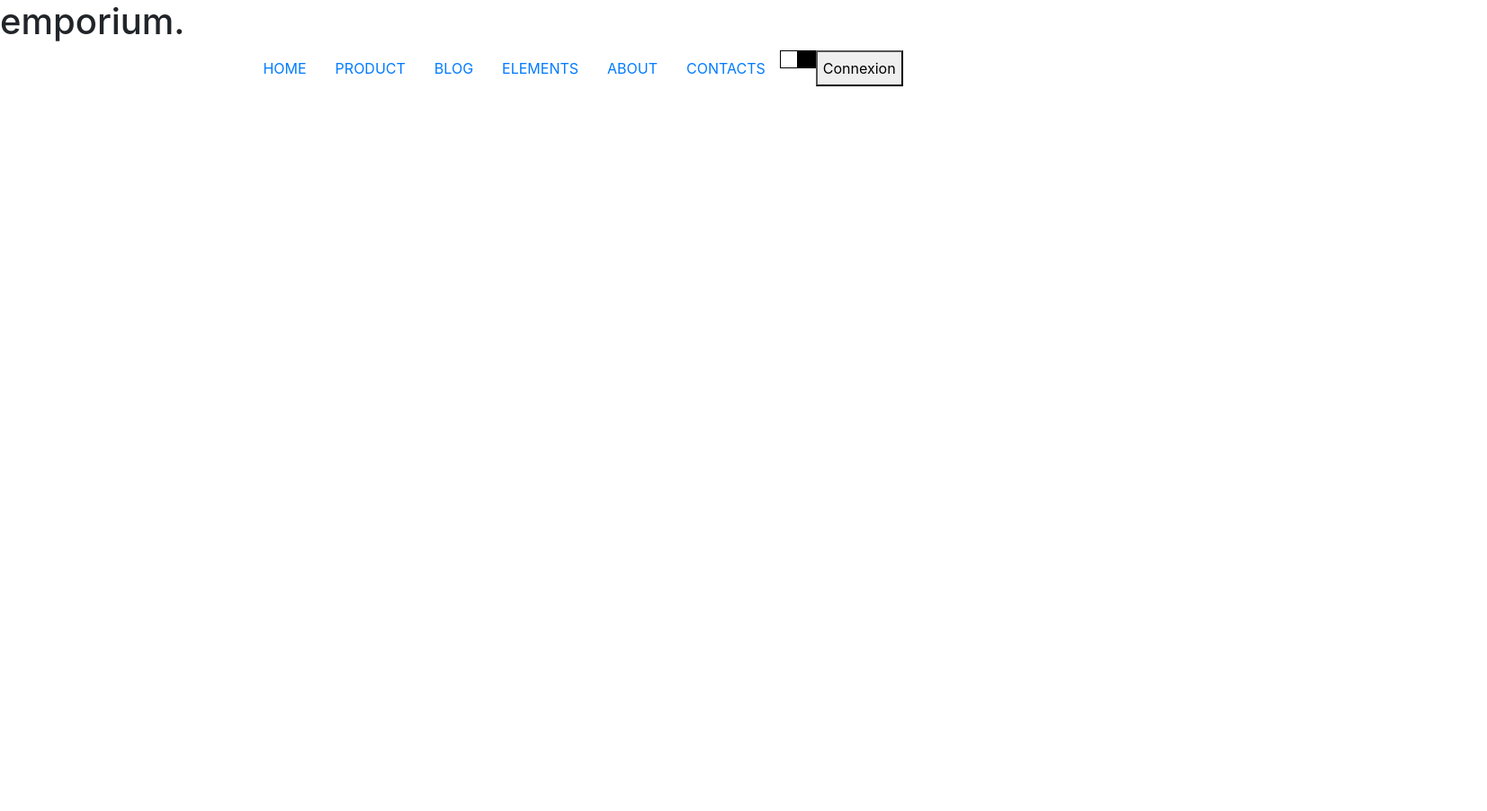
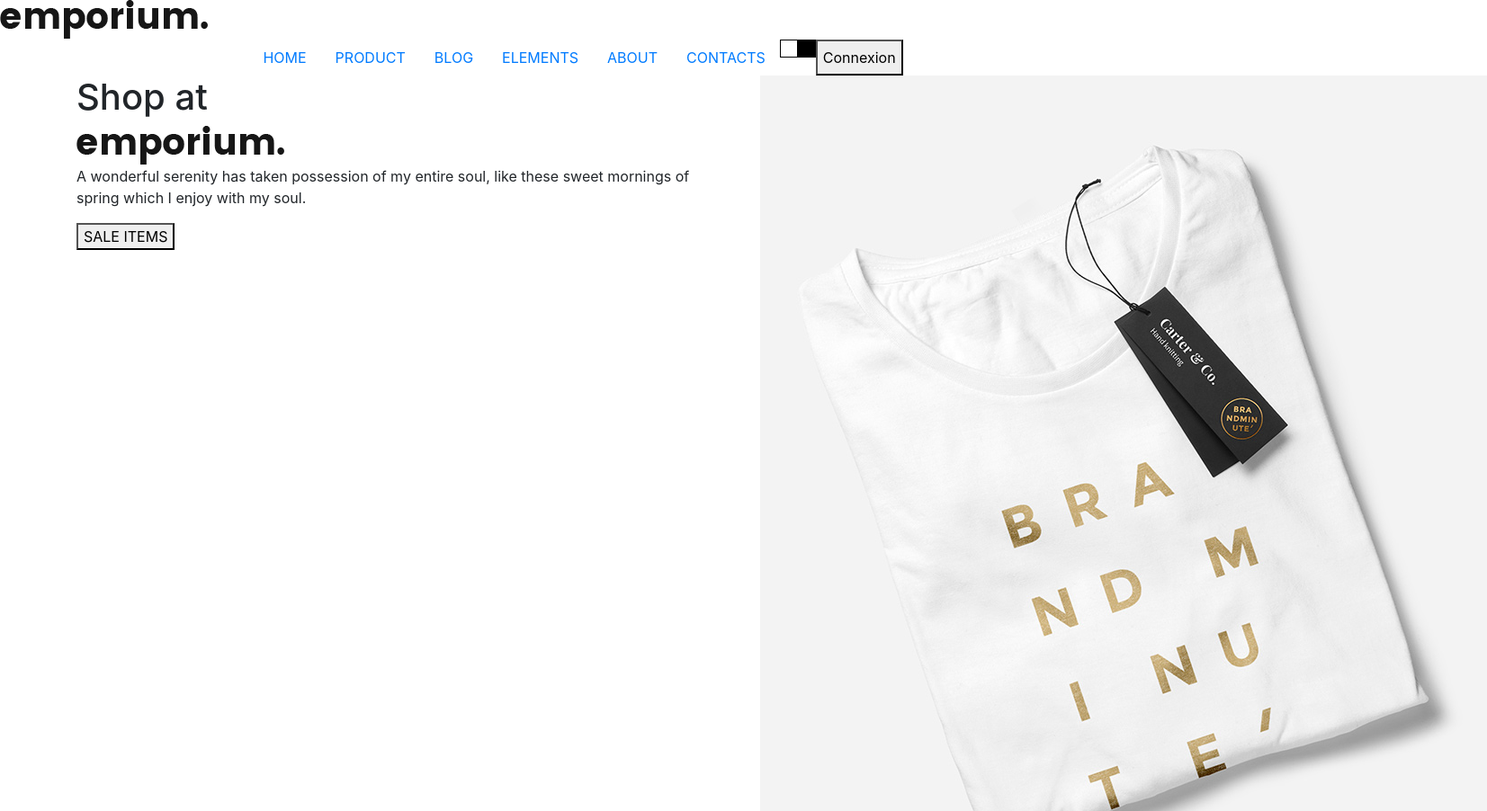
Before and after one commit to FannyHunin/JordanoFannyEmporium, a website: page index.html in a window 1280 px wide. Shown: the top 902 px of the page at 90% size, 1653 px wide, since content can reach past the window. Before the commit the page ends 800 px from the top, so only its background shows below. Drawn offline with nearby package versions, Linux system fonts and the light colour scheme.

Commit message:
section 1 finie, remplacement des titres 'emporium.' par leurs logos

```diff
--- a/index.html
+++ b/index.html
@@ -13,7 +13,7 @@
 <body>
     <!-- header -->
     <section id="sectionHeader">
-        <h1>emporium.</h1>
+        <img src="./public/img/logo.png" alt="">
         <nav id="navBar">
             <ul class="nav justify-content-center">
                 <li class="nav-item">
@@ -45,6 +45,25 @@
         </nav>
     </section>
 
+    <!-- section 1 -->
+    <section id="section1">
+        <div class="container">
+            <div class="row">
+                <div class="col-8">
+                    <h1>Shop at</h1>
+                    <img src="./public/img/logo.png" alt="">
+                    <p>A wonderful serenity has taken possession of my entire soul, like these sweet mornings of spring which I enjoy with my soul.</p>
+                    <button>SALE ITEMS</button>
+                </div>
+                <div class="col-4">
+                    <img src="./public/img/slider-1.jpg" alt="">
+                </div>
+            </div>
+        </div>
+    </section>
+
+
+
     <!-- scripts -->
     <script src="./node_modules/jquery/dist/jquery.js"></script>
     <script src="./node_modules/bootstrap/dist/js/bootstrap.bundle.js"></script>
```
